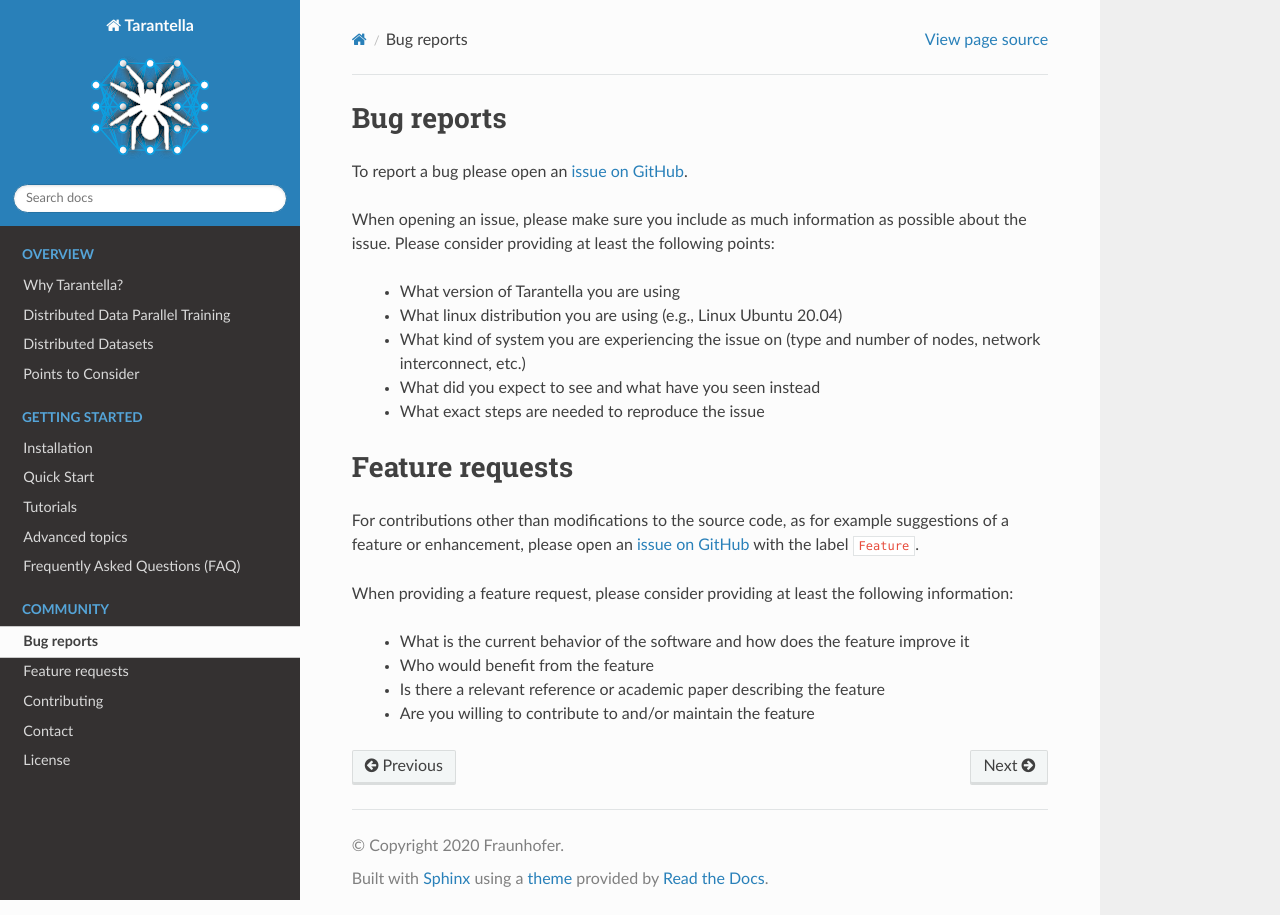
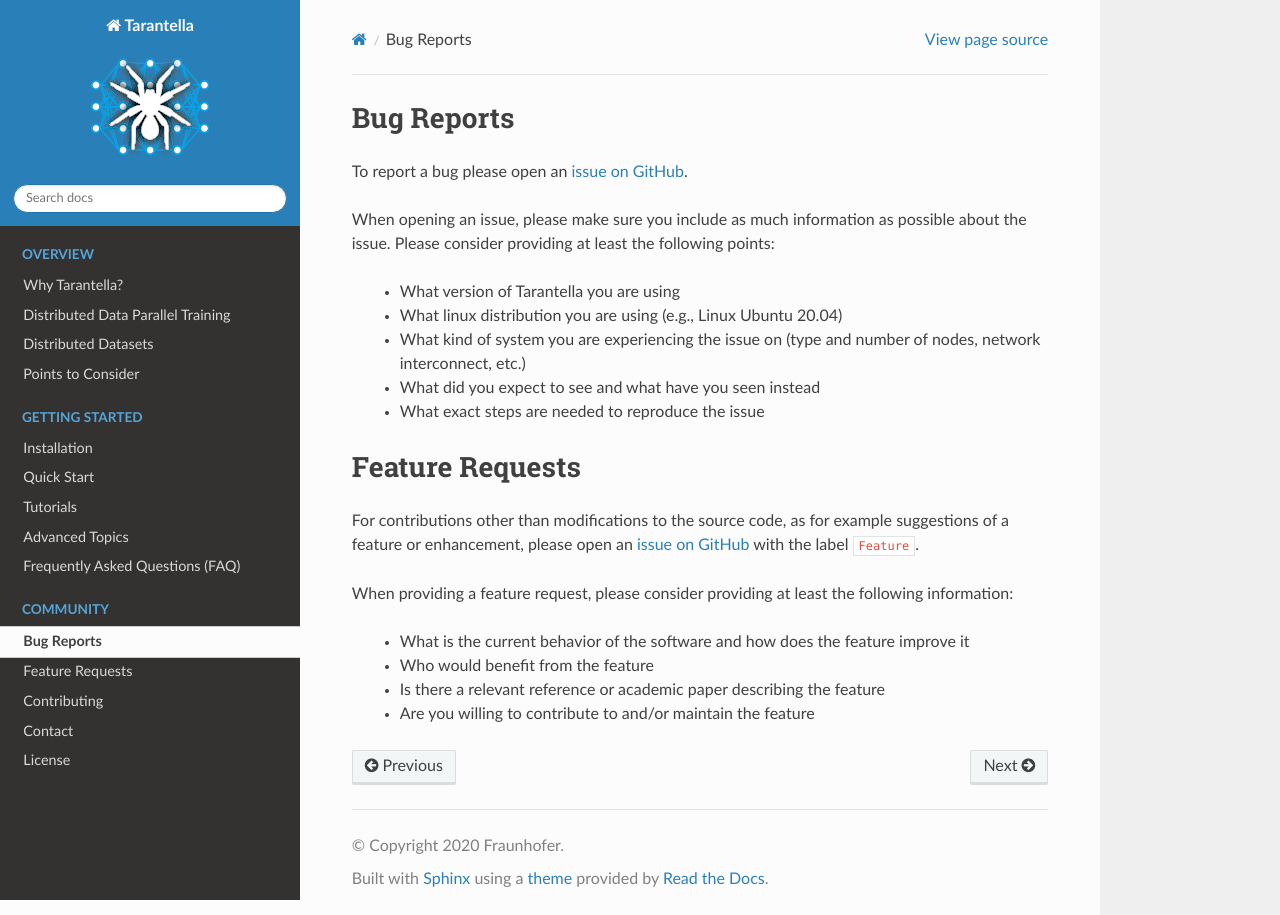
Before and after one commit to cc-hpc-itwm/tarantella, a Sphinx documentation site: the page built from docs/source/bug_reports.rst, in a window 1280 px wide. Built offline with Sphinx 7.4.7 and the Read the Docs theme 2.0.0, drawn with Linux system fonts in a browser that asks for light colours.

Commit message:
docs: capitalize all words in headers

```diff
--- a/docs/source/advanced_topics.rst
+++ b/docs/source/advanced_topics.rst
@@ -1,4 +1,4 @@
-Advanced topics
+Advanced Topics
 ===============
 
 This guide covers a number of advanced topics, such as
--- a/docs/source/bug_reports.rst
+++ b/docs/source/bug_reports.rst
@@ -1,6 +1,6 @@
 .. _bug-reports-label:
 
-Bug reports
+Bug Reports
 ===========
 
 To report a bug please open an `issue on GitHub <https://github.com/cc-hpc-itwm/tarantella/issues>`_.
@@ -18,7 +18,7 @@ least the following points:
 
 .. _feature-requests-label:
 
-Feature requests
+Feature Requests
 ================
 
 For contributions other than modifications to the source code, as for
```
